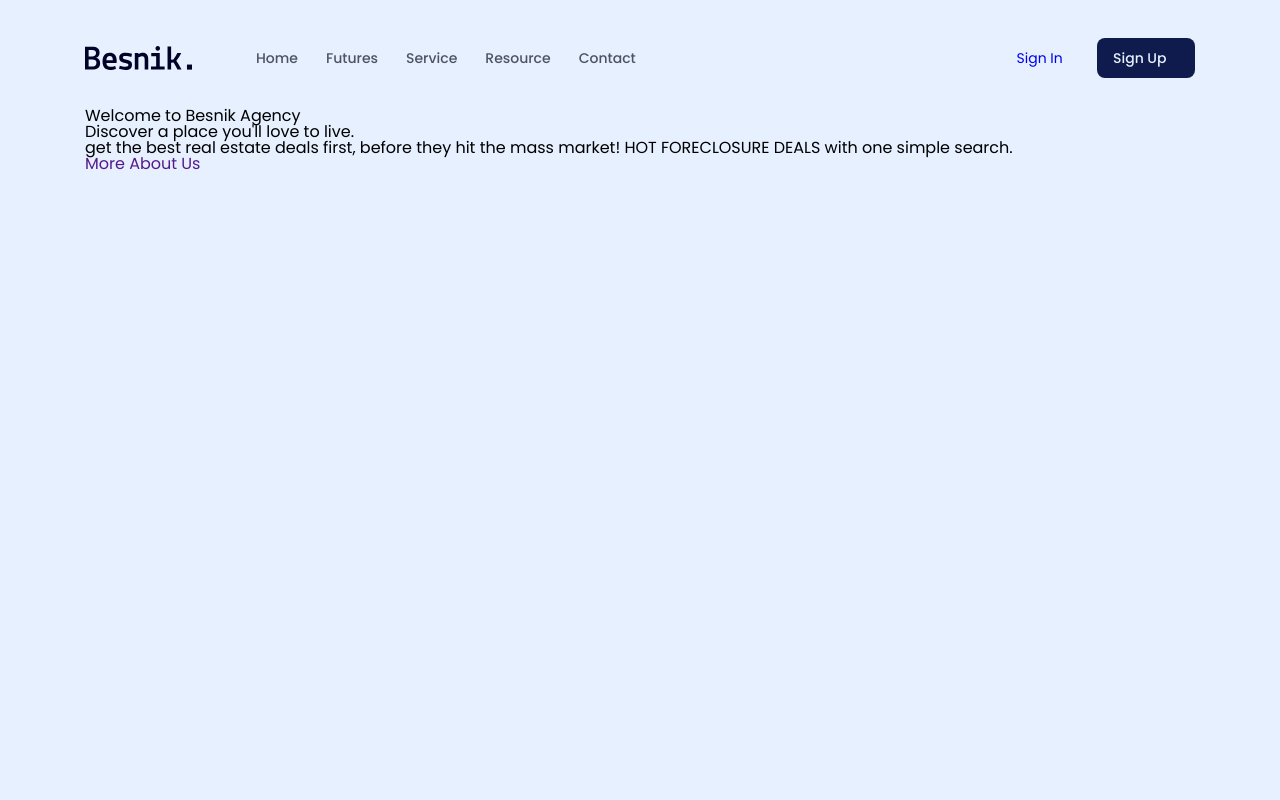
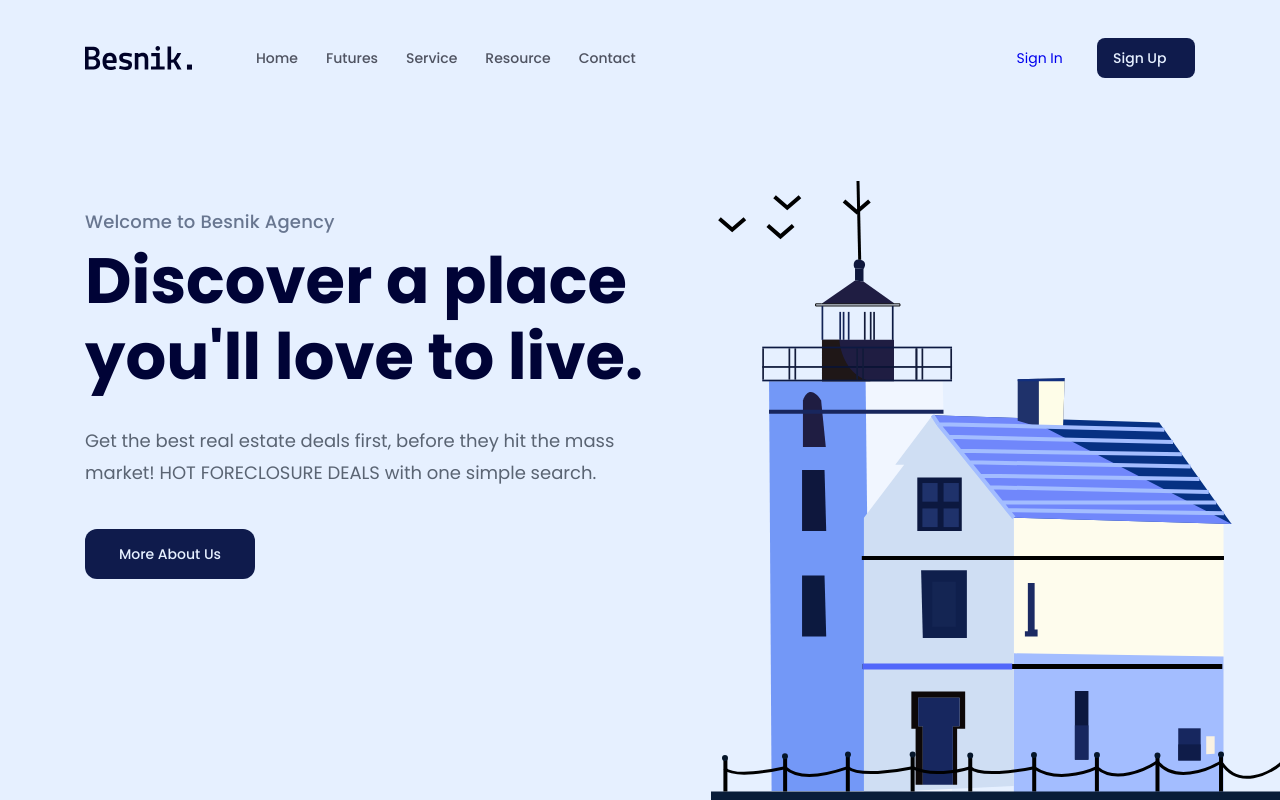
Before and after one commit to taika123/f8fullstack, a plain HTML site: page index.html in a window 1280 px wide. Drawn offline with nearby package versions, Linux system fonts and the light colour scheme.

Commit message:
success nav

```diff
--- a/assets/css/style.css
+++ b/assets/css/style.css
@@ -27,6 +27,7 @@ a{
 }
 
 .header{
+    position: relative;
     background: #E6F0FF;
     height: 100vh;
 }
@@ -34,7 +35,6 @@ a{
 
 .navbar {
     display: flex;
-    /* justify-content: space-around; */
     align-items: center;
     padding-top: 38px;
 }
@@ -62,7 +62,7 @@ a{
     margin-left: auto;
 }
 
-.action .btn {
+.btn {
     display: inline-block;
     min-width: 98px;
     color: #E6F0FF;
@@ -94,9 +94,46 @@ a{
 /* -----hero---- */
 
 .hero{
+    margin-top: 130px;
+}
+
+.hero .info {
+    width: 51%;
+}
+
+.hero .sub-title {
+    font-weight: 500;
+    font-size: 1.8rem;
+    line-height: 1.5;
+    letter-spacing: 0.01em;
+    color: #687690;
+}
+
+.hero .title {
+    margin-top: 8px;
+    font-weight: 700;
+    font-size: 6.4rem;
+    line-height: 1.19;
+    color: #000336;
+}
+
+.hero .desc {
+    font-weight: 400;
+    font-size: 1.8rem;
+    line-height: 1.78;
+    color: #5A6473;
     margin-top: 30px;
 }
 
-.info {
+.hero .btn-hero{
+    margin-top: 40px;
+    min-width: 170px;
+    border-radius: 12px;
+    text-align: center;
+}
 
+.hero-img{
+    position: absolute;
+    right: calc((100vw - 1110px) / 2 - 100px);
+    bottom: 0;
 }
--- a/index.html
+++ b/index.html
@@ -42,12 +42,12 @@
                     <div class="hero">
                         <div class="info">
                             <p class="sub-title">Welcome to Besnik Agency</p>
-                            <h1 class="title">Discover a place
-                                you'll love to live.</h1>
-                            <p class="desc">get the best real estate deals first,
+                            <h1 class="title">Discover a place you'll love to live.</h1>
+                            <p class="desc">Get the best real estate deals first,
                                 before they hit the mass market! HOT FORECLOSURE DEALS with one simple search.</p>
-                            <a href="" class="btn">More About Us</a>
+                            <a href="" class="btn btn-hero">More About Us</a>
                         </div>
+                        <img src="./assets/img/house illustration.svg" alt="Discover a place you'll love to live." class="hero-img">
                     </div>
                 </div>
             </header>
```
Also changed, not shown: assets/img/house illustration.svg (added).
